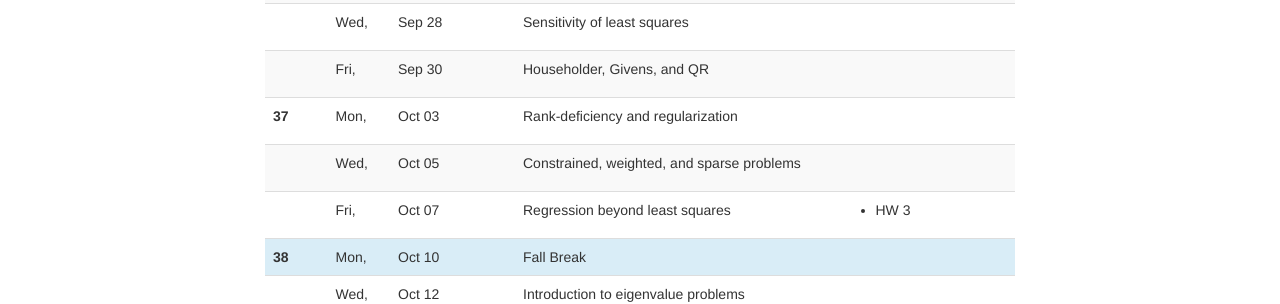
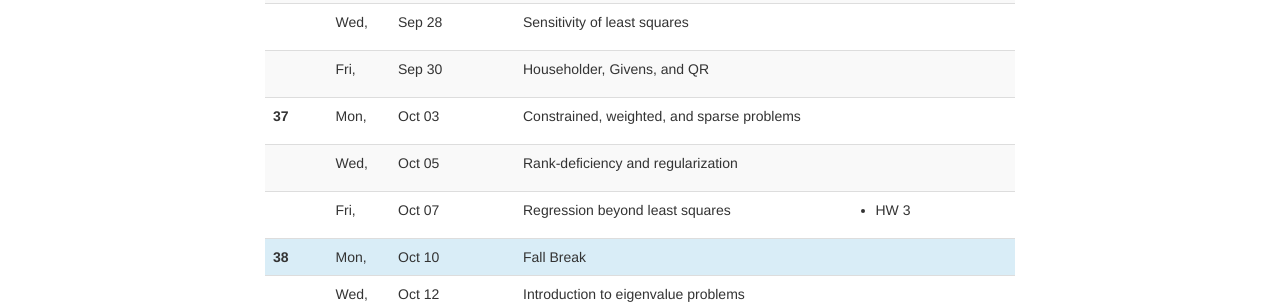
Before and after one commit to dbindel/cs6210-f16, a Jekyll site: the page built from web/schedule.html, in a window 1280 px wide and 900 px high, scrolled down 817 px. Shown: the part 152-456 px from the top of the window. Built offline with Jekyll 4.4.1, drawn with Linux system fonts in a browser that asks for light colours; nearby versions of some CDN libraries.

```diff
--- a/web/_data/lectures.yml
+++ b/web/_data/lectures.yml
@@ -94,10 +94,10 @@
 #
 -
   date: 2016-10-03
-  info: Rank-deficiency and regularization
+  info: Constrained, weighted, and sparse problems
 -
   date: 2016-10-05
-  info: Constrained, weighted, and sparse problems
+  info: Rank-deficiency and regularization
 -
   date: 2016-10-07
   info: Regression beyond least squares
```
Also changed, not shown: 3 other files.
